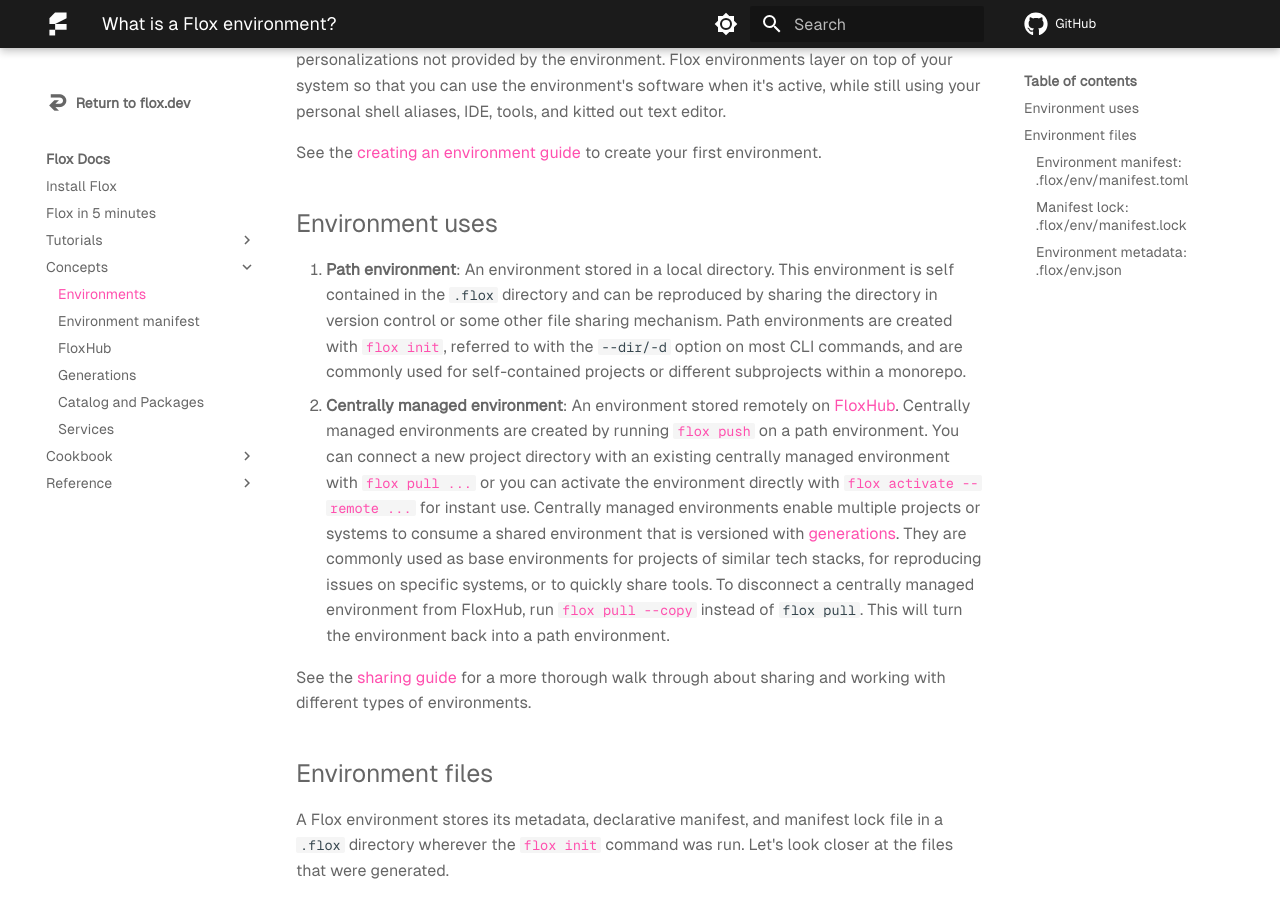
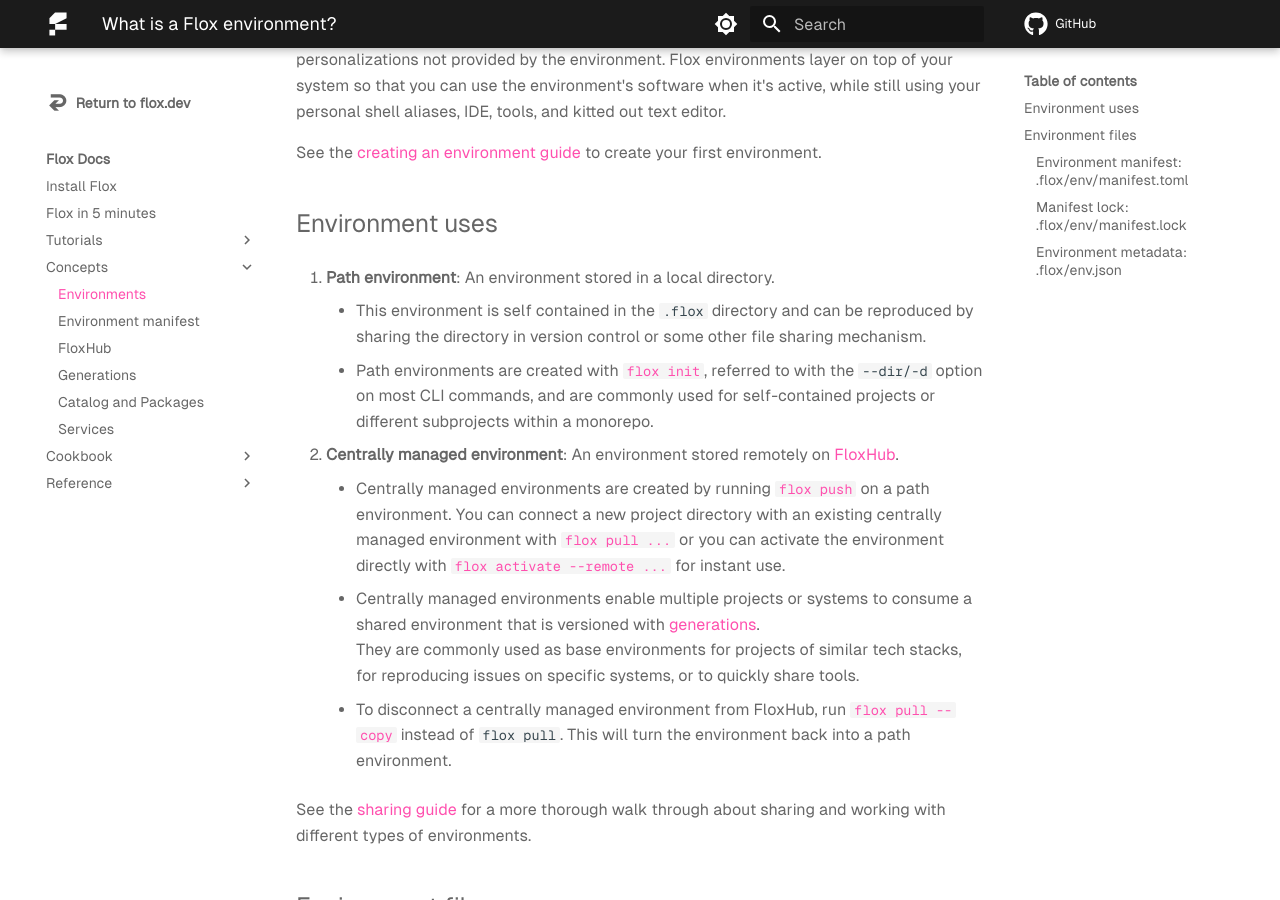
Before and after one commit to flox/floxdocs, an MkDocs documentation site: the page built from docs/concepts/environments.md, in a window 1280 px wide and 900 px high, scrolled down 250 px. Built offline with MkDocs 1.6.1 and Material for MkDocs 9.7.7, drawn with Linux system fonts in a browser that asks for light colours; plug-ins that fetch from the network failed and are left out; comment, search, counter and statistics services are not loaded; part of the change alters nothing that is shown.

```diff
--- a/docs/concepts/environments.md
+++ b/docs/concepts/environments.md
@@ -21,26 +21,26 @@ environment.
 ## Environment uses
 
 1. **Path environment**: An environment stored in a local directory.
-This environment is self contained in the `.flox` directory and can be
+    - This environment is self contained in the `.flox` directory and can be
 reproduced by sharing the directory in version control or some other file
 sharing mechanism.
-Path environments are created with [`flox init`][flox_init],
+    - Path environments are created with [`flox init`][flox_init],
 referred to with the `--dir/-d` option on most CLI commands,
 and are commonly used for self-contained projects or different subprojects
 within a monorepo.
-1. **Centrally managed environment**: An environment stored remotely on
+
+2. **Centrally managed environment**: An environment stored remotely on
 [FloxHub][floxhub_concept].
-Centrally managed environments are created by running [`flox push`][flox_push]
+
+     - Centrally managed environments are created by running [`flox push`][flox_push]
 on a path environment.
-You can connect a new project directory with an existing centrally managed environment with [`flox pull ...`][flox_pull] or
-you can activate the environment directly with [`flox activate --remote ...`][flox_activate] for
-instant use.
-Centrally managed environments enable multiple projects or systems to consume a
+     You can connect a new project directory with an existing centrally managed environment with [`flox pull ...`][flox_pull] or you can activate the environment directly with [`flox activate --remote ...`][flox_activate] for instant use.
+     - Centrally managed environments enable multiple projects or systems to consume a
 shared environment that is versioned with [generations][generation_concept].
 They are commonly used as base environments for projects of similar tech stacks,
 for reproducing issues on specific systems, or to quickly share tools.
-To disconnect a centrally managed environment from FloxHub, run [`flox pull --copy`][flox_pull] instead of `flox pull`.
-This will turn the environment back into a path environment.
+    - To disconnect a centrally managed environment from FloxHub, run [`flox pull --copy`][flox_pull] instead of `flox pull`.
+    This will turn the environment back into a path environment.
 
 See the [sharing guide][sharing_guide] for a more thorough walk through about
 sharing and working with different types of environments.
```
